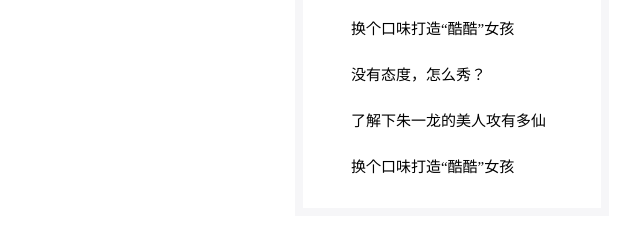
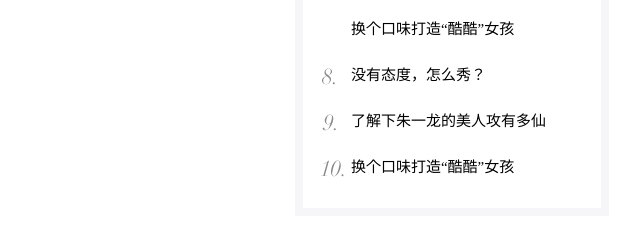
Before and after one commit to kjhz/PCLADY-WEB, a plain HTML site: page fashion.html in a window 1280 px wide. Shown: the part 668-900 px from the top of the page, 543-1183 px from the left. Drawn offline with Linux system fonts and the light colour scheme.

Commit message:
添加列表序号

```diff
--- a/css/styles.css
+++ b/css/styles.css
@@ -823,3 +823,28 @@ main nav {
   width: 436px;
   background-position: 0 0;
 }
+
+.listModuleOne .listNoType li {
+  position: relative;
+}
+
+.listModuleOne .listNoType li i {
+  background: url(../images/pcgroup/common.png) no-repeat;
+  width: 18px;
+  height: 17px;
+  position: absolute;
+  display: block;
+  left: 0;
+  top: 6px;
+}
+.listModuleOne .listNoType li .i8 {
+  background-position: -384px -245px;
+}
+.listModuleOne .listNoType li .i9 {
+  background-position: -384px -282px;
+}
+
+.listModuleOne .listNoType li .i10 {
+    width: 24px;
+    background-position: -376px -324px;
+}
--- a/fashion.html
+++ b/fashion.html
@@ -261,12 +261,15 @@
                                 <a href="">换个口味打造“酷酷”女孩</a>
                             </li>
                             <li class="listNum">
+                                <i class="i8"></i>
                                 <a href="">没有态度，怎么秀？</a>
                             </li>
                             <li class="listNum">
+                                <i class="i9"></i>
                                 <a href="">了解下朱一龙的美人攻有多仙</a>
                             </li>
                             <li class="listNum">
+                                <i class="i10"></i>
                                 <a href="">换个口味打造“酷酷”女孩</a>
                             </li>
                         </ul>
```
Also changed, not shown: images/pcgroup/common.png (added).
